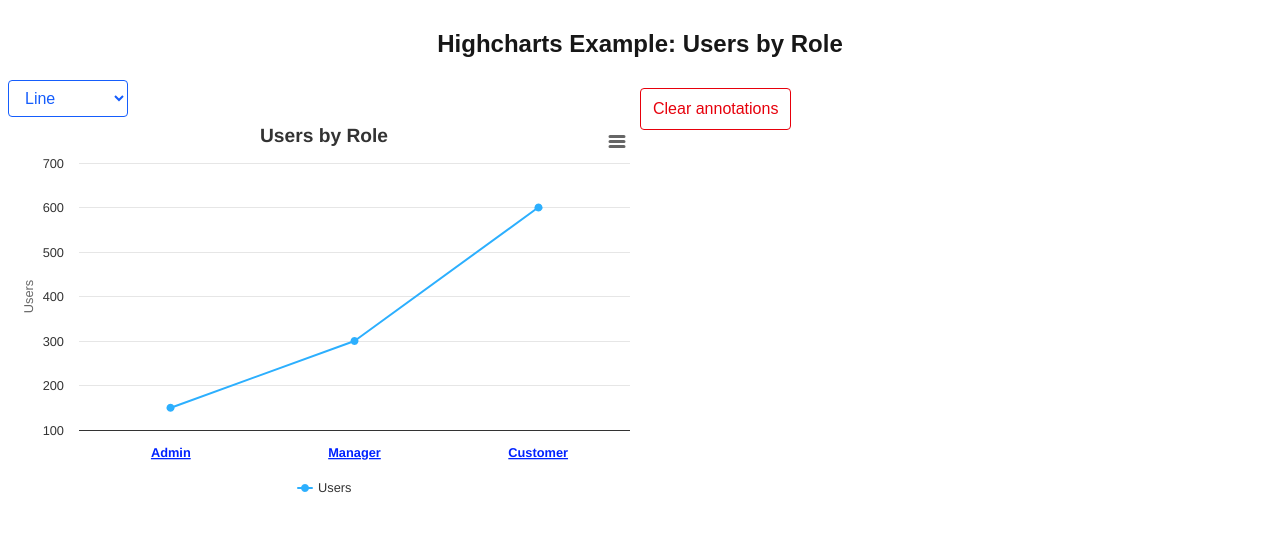
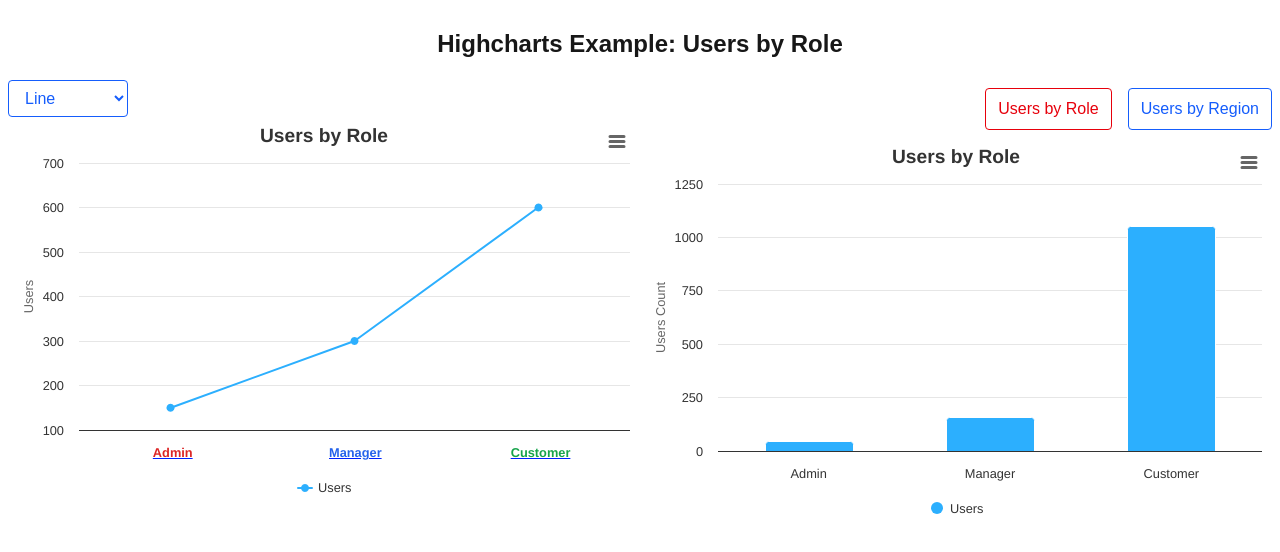
Before and after one commit to bhaveshmerawat1/Charts-Demo, a Next.js app: page /highcharts in a window 1280 px wide. Shown: the top 552 px of the page. Built offline with nearby package versions, Linux system fonts and the light colour scheme.

Commit message:
add role based column chart

```diff
--- a/src/app/highcharts/page.tsx
+++ b/src/app/highcharts/page.tsx
@@ -1,15 +1,55 @@
 "use client";
 
-import { useState } from "react";
+import { useMemo, useState } from "react";
 import GlobalHighchart from "@/components/Charts/HighCharts/GlobalHighchart";
 import { registryData, drilldownSeriesData } from "@/components/Charts/HighCharts/registryData";
 import { CHART_TYPES, ChartType } from "@/components/Charts/HighCharts/types";
 import userData from "../../utils/userData.json"
 import Button from "@/components/Button/Button";
+type FilterType = "role" | "region";
 
 export default function HighCharts() {
   // State to manage selected chart type
   const [chartType, setChartType] = useState<ChartType>("line");
+  const [filter, setFilter] = useState<FilterType>("role");
+
+  const chartOptions = useMemo(() => {
+    if (filter === "role") {
+      return {
+        title: { text: "Users by Role" },
+        xAxis: {
+          categories: userData.usersByRole.map(item => item.role),
+          title: { text: "Role" }
+        },
+        yAxis: {
+          title: { text: "Users Count" }
+        },
+        series: [
+          {
+            name: "Users",
+            data: userData.usersByRole.map(item => item.count)
+          }
+        ]
+      };
+    }
+
+    return {
+      title: { text: "Users by Region" },
+      xAxis: {
+        categories: userData.usersByRegion.map(item => item.region),
+        title: { text: "Region" }
+      },
+      yAxis: {
+        title: { text: "Users Count" }
+      },
+      series: [
+        {
+          name: "Users",
+          data: userData.usersByRegion.map(item => item.users)
+        }
+      ]
+    };
+  }, [filter]);
 
   // Get chart configuration from registry
   const config = registryData.usersByRole;
@@ -31,8 +71,8 @@ export default function HighCharts() {
       <div className="w-full pt-5 pb-5">
         <h1 className="text-2xl font-bold text-center">Highcharts Example: Users by Role</h1>
       </div>
-      <div className="w-full flex">
-        <div className="mb-4 gap-2 w-1/2">
+      <div className="w-full grid grid-cols-2">
+        <div className="mb-4 gap-2">
           {/* Chart Type Selector */}
           <select
             className="border border-blue-600 bg-white rounded-sm bg-white hover:bg-blue-600 hover:text-white text-blue-600 transition duration-200 ease-in-out cursor-pointer px-3 py-2 outline-none w-[120px] flex justify-center"
@@ -58,16 +98,52 @@ export default function HighCharts() {
             theme="light" // Fixed theme
             series={seriesData}
             drilldownSeries={drilldownSeriesData} // Dynamic drilldown series from config
+            optionsOverride={{
+              xAxis: {
+                type: "category",
+                labels: {
+                  useHTML: true,
+                  formatter() {
+                    const map: Record<string, string> = {
+                      Admin: "#dc2626",
+                      Manager: "#2563eb",
+                      Customer: "#16a34a"
+                    };
+
+                    return `<span style="color:${map[this.value] || "#e60009"}">
+        ${this.value}
+      </span>`;
+                  }
+                }
+              }
+            }}
           />
         </div>
-        <div className="mb-4 gap-2 w-1/2">
-          <div className="mt-2 mb-2 flex items-center gap-2">
+        <div className="mb-4 gap-2">
+          <div className="mt-2 mb-2 flex items-center justify-end gap-4">
             <Button
               variant="secondary"
+              onClick={() => setFilter("role")}
             >
-              Clear annotations
+              Users by Role
+            </Button>
+            <Button
+              variant="primary"
+              onClick={() => setFilter("region")}
+            >
+              Users by Region
             </Button>
           </div>
+          <GlobalHighchart
+            type={"column"}
+            title={chartOptions.title.text}
+            categories={chartOptions.xAxis.categories}
+            yAxisTitle={chartOptions.yAxis.title.text}
+            height={400}
+            theme="light"
+            series={chartOptions.series.map((s: any) => ({ ...s, type: "column" }))}
+            drilldownSeries={[]}
+          />
         </div>
       </div>
 
```
